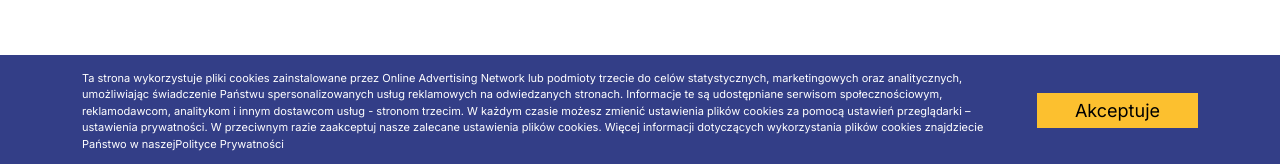
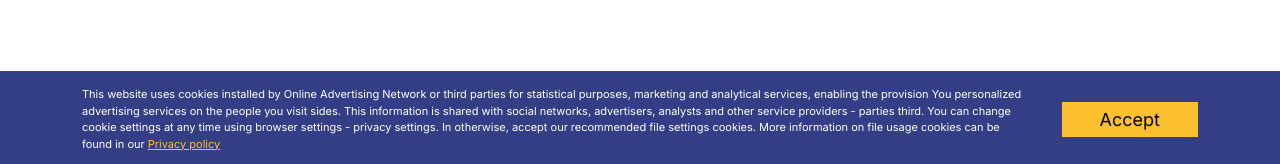
Before and after one commit to jaroslaw-filipiak/next-strapi-test, a Next.js app: page /pl/kontakt in a window 1280 px wide. Shown: the part 633-797 px from the top of the page. Built offline with nearby package versions, Linux system fonts and the light colour scheme; no server answers.

Commit message:
cookieLaw multilang

```diff
--- a/components/cookieLaw.js
+++ b/components/cookieLaw.js
@@ -1,8 +1,12 @@
 import Cookies from 'js-cookie';
 import { useEffect, useState } from 'react';
+import { useRouter } from 'next/router';
+import Link from 'next/link';
 
 const cookieLaw = () => {
   const [isCookieSet, setCookie] = useState();
+  const router = useRouter();
+  const lang = router.locale.slice(0, 2);
 
   useEffect(() => {
     const isCookie = Cookies.get('isCookiesLawAccepted');
@@ -40,8 +44,8 @@ const cookieLaw = () => {
         <div class='row'>
           <div class='cookie-law-banner--content'>
             <p>
-              {isCookieSet}
-              Ta strona wykorzystuje pliki cookies zainstalowane przez Online
+              {lang === 'pl'
+                ? `Ta strona wykorzystuje pliki cookies zainstalowane przez Online
               Advertising Network lub podmioty trzecie do celów statystycznych,
               marketingowych oraz analitycznych, umożliwiając świadczenie
               Państwu spersonalizowanych usług reklamowych na odwiedzanych
@@ -51,13 +55,25 @@ const cookieLaw = () => {
               za pomocą ustawień przeglądarki – ustawienia prywatności. W
               przeciwnym razie zaakceptuj nasze zalecane ustawienia plików
               cookies. Więcej informacji dotyczących wykorzystania plików
-              cookies znajdziecie Państwo w naszej
-              <router-link to='/privacy-policy'>
-                Polityce Prywatności
-              </router-link>
+              cookies znajdziecie Państwo w naszej `
+                : `This website uses cookies installed by Online
+                Advertising Network or third parties for statistical purposes,
+                marketing and analytical services, enabling the provision
+                You personalized advertising services on the people you visit
+                sides. This information is shared with social networks,
+                advertisers, analysts and other service providers - parties
+                third. You can change cookie settings at any time
+                using browser settings - privacy settings. In
+                otherwise, accept our recommended file settings
+                cookies. More information on file usage
+                cookies can be found in our `}
+
+              <Link href='/privacy-policy'>
+                {lang === 'pl' ? 'Polityce Prywatności' : 'Privacy policy'}
+              </Link>
             </p>
             <button onClick={handleClick} class='oan-btn'>
-              Akceptuje
+              {lang === 'pl' ? 'Akceptuje' : 'Accept'}
             </button>
           </div>
         </div>
```
